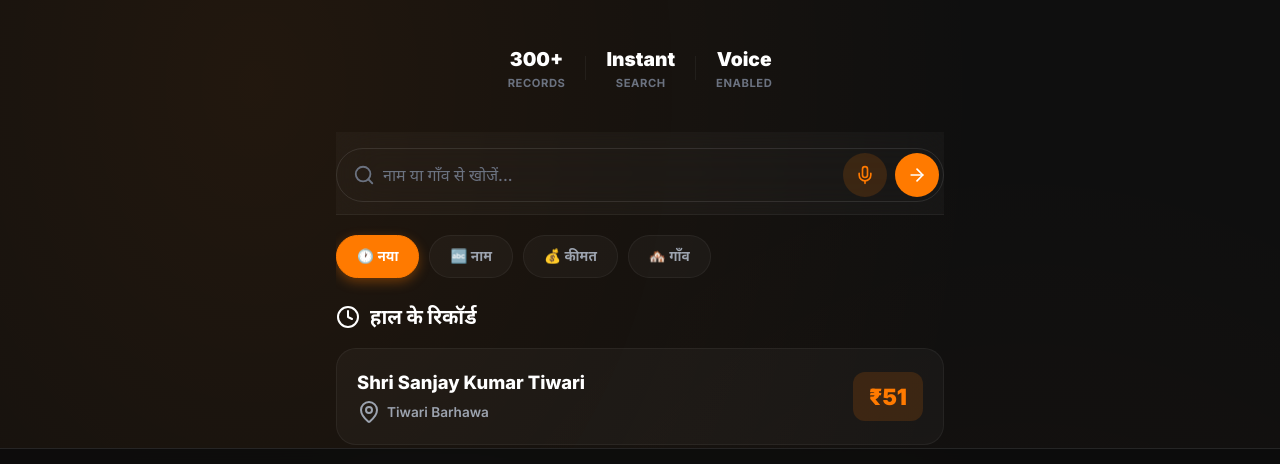
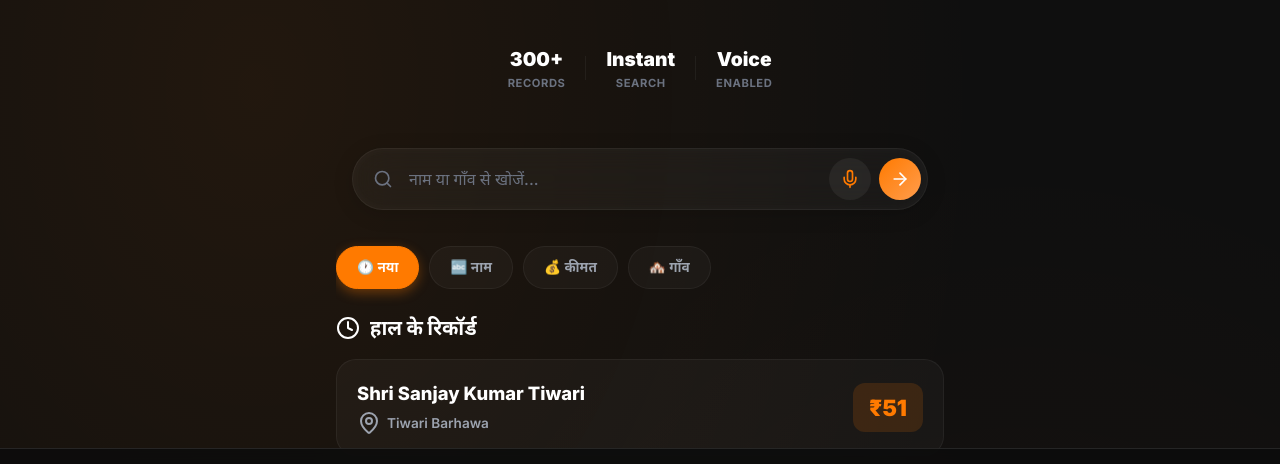
Before and after one commit to c4chandan/MydadsVillage-directory, a plain HTML site: page index.html in a window 1280 px wide. Shown: the part 259-723 px from the top of the page. Drawn offline with nearby package versions, Linux system fonts and the light colour scheme.

Commit message:
Premium search bar - glassmorphism + glow effects + smooth animations

```diff
--- a/index.html
+++ b/index.html
@@ -77,7 +77,7 @@
     <div id="homeView">
         <div class="search-area">
             <div class="search-box">
-                <i data-lucide="search" style="color:var(--text-dim);width:22px;height:22px;flex-shrink:0"></i>
+                <i data-lucide="search" style="color:var(--text-dim);width:20px;height:20px;flex-shrink:0;margin-left:4px"></i>
                 <input type="text" id="mainSearch" placeholder="Search by name or village..." autocomplete="off" spellcheck="false">
                 <button class="mic-btn" id="voiceBtn" title="Voice Search" aria-label="Voice Search">
                     <i data-lucide="mic" style="width:20px;height:20px"></i>
--- a/styles.css
+++ b/styles.css
@@ -222,27 +222,36 @@ input, button, select, textarea {
     position: sticky;
     top: 0;
     z-index: 100;
-    background: rgba(255, 255, 255, 0.03);
-    backdrop-filter: blur(20px);
-    -webkit-backdrop-filter: blur(20px);
-    padding: 16px 0 12px;
+    background: transparent;
+    padding: 16px;
     margin-bottom: 8px;
-    border-bottom: 1px solid rgba(255, 255, 255, 0.05);
 }
 
 .search-box {
     display: flex;
     align-items: center;
-    background: transparent;
-    border: 1px solid rgba(255, 255, 255, 0.1);
-    border-radius: var(--radius-xl);
-    padding: 4px 4px 4px 16px;
+    gap: 8px;
+    width: 100%;
+    max-width: 600px;
+    margin: 0 auto;
+    padding: 8px 6px 8px 16px;
+    border-radius: 50px;
+    background: rgba(255, 255, 255, 0.04);
+    backdrop-filter: blur(18px);
+    -webkit-backdrop-filter: blur(18px);
+    border: 1px solid rgba(255, 255, 255, 0.06);
+    box-shadow:
+        inset 0 0 12px rgba(255, 255, 255, 0.03),
+        0 4px 20px rgba(0, 0, 0, 0.15);
     transition: all 0.4s cubic-bezier(0.175, 0.885, 0.32, 1.275);
 }
 
 .search-box:focus-within {
-    border-color: var(--accent);
-    box-shadow: 0 0 0 1px var(--accent-glow), var(--shadow-glow);
+    border-color: rgba(255, 122, 0, 0.4);
+    box-shadow:
+        0 0 0 2px rgba(255, 122, 0, 0.15),
+        0 8px 40px rgba(255, 122, 0, 0.15),
+        inset 0 0 15px rgba(255, 255, 255, 0.05);
 }
 
 .search-box input {
@@ -262,23 +271,23 @@ input, button, select, textarea {
 }
 
 .mic-btn {
-    background: var(--accent-dim);
+    background: rgba(255, 255, 255, 0.06);
     color: var(--accent);
-    width: 44px;
-    height: 44px;
-    min-width: 44px;
+    width: 42px;
+    height: 42px;
+    min-width: 42px;
     border-radius: 50%;
     display: flex;
     align-items: center;
     justify-content: center;
     cursor: pointer;
-    transition: all 0.3s;
-    border: 1px solid transparent;
+    transition: all 0.3s ease;
+    border: none;
 }
 
 .mic-btn:hover {
-    background: var(--accent);
-    color: white;
+    background: rgba(255, 255, 255, 0.12);
+    transform: scale(1.05);
 }
 
 .mic-btn.recording, #voiceAddBtn.recording {
@@ -288,16 +297,24 @@ input, button, select, textarea {
 }
 
 .search-action-btn {
-    background: var(--accent);
+    background: linear-gradient(135deg, var(--accent), var(--accent-light));
     color: white;
-    width: 44px;
-    height: 44px;
-    min-width: 44px;
+    width: 42px;
+    height: 42px;
+    min-width: 42px;
     border-radius: 50%;
     display: flex;
     align-items: center;
     justify-content: center;
     cursor: pointer;
+    transition: all 0.3s ease;
+    border: none;
+}
+
+.search-action-btn:hover {
+    transform: scale(1.08);
+    box-shadow: 0 0 20px rgba(255, 122, 0, 0.5);
+}
     transition: all 0.3s;
     border: none;
     margin-left: 8px;
```
